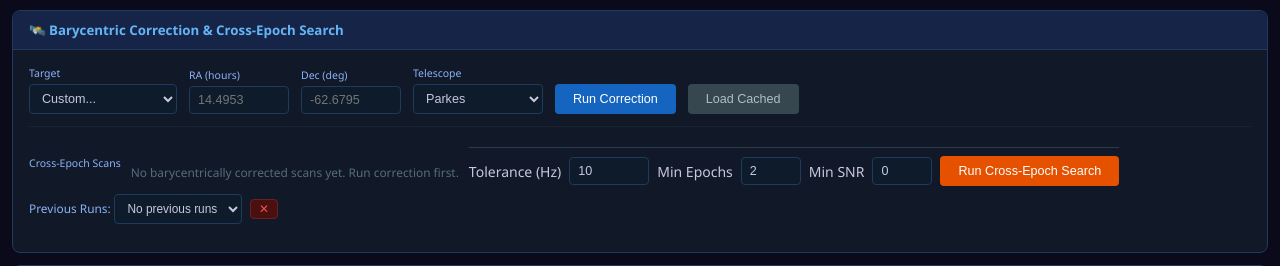
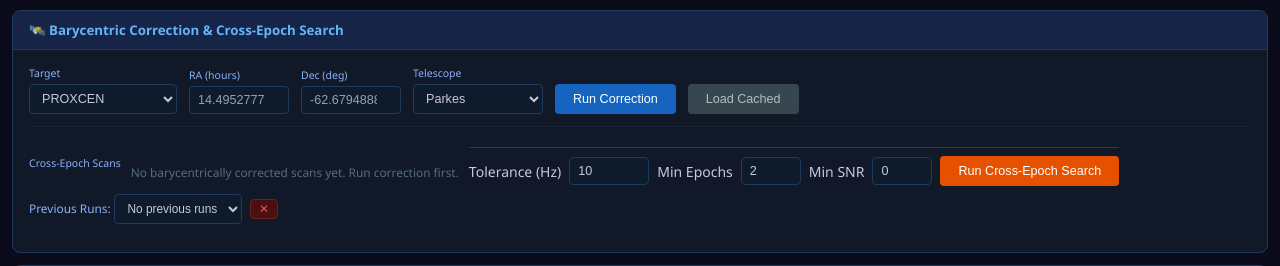
Before and after one commit to w4gon79/backyard-seti, a Flask app: page / in a window 1280 px wide. Shown: the part 1043-1309 px from the top of the page. Run offline with Flask 3, Linux system fonts and the light colour scheme; data comes from the database, SQL or seed files in the repository; data that the repository does not hold is empty; some libraries are stand-ins or nearby versions.

Commit message:
Retire Custom... from Barycentric Target dropdown: registry-only
Custom predates the registry, when hand-typed coords were the only way
to correct an unregistered target. Now it was the last manual-override
path: runBarycentric sent the RA/Dec field values and the backend
resolver treats provided coords as manual, silently beating the
registry - stale/typo coords meant wrong-star corrections.

- Dropdown is registry-only, auto-selects the first target on load.
- RA/Dec fields readonly, auto-filled from registry (still visible for
  verification, no longer editable).
- runBarycentric sends scan_id + target + telescope only; the backend
  resolves coords from the scan's target via the registry.
- dashboard.js v=75.

Verified live: no Custom option served, readonly fields, dropdown
endpoint 0.98s warm cache, sweep resumed (9,350 remaining).

```diff
--- a/dashboard/static/js/dashboard.js
+++ b/dashboard/static/js/dashboard.js
@@ -2089,14 +2089,24 @@ async function loadBarycentricTargets() {
         var resp = await fetch('/api/barycentric/targets');
         var data = await resp.json();
         var select = document.getElementById('bary-target-select');
-        var html = '<option value="">Custom...</option>';
+        var html = '';
         baryTargets = {};
         for (var i = 0; i < data.targets.length; i++) {
             var t = data.targets[i];
             baryTargets[t.name] = {ra: t.ra_hours, dec: t.dec_deg};
             html += '<option value="' + t.name + '">' + t.name + '</option>';
         }
+        if (!data.targets.length) {
+            html = '<option value="">No targets in registry</option>';
+        }
         select.innerHTML = html;
+        // Registry-only (Custom retired): auto-select the first target
+        // and display its registry coordinates
+        if (data.targets.length > 0) {
+            select.value = data.targets[0].name;
+            document.getElementById('bary-ra').value = data.targets[0].ra_hours;
+            document.getElementById('bary-dec').value = data.targets[0].dec_deg;
+        }
         // Store which scans have barycentric correction completed
         window.correctedScanIds = data.corrected_scans || [];
         // Store detailed status (complete vs partial)
@@ -2232,9 +2242,10 @@ async function runBarycentric() {
 
     var params = {
         scan_id: currentScanId,
-        ra_hours: parseFloat(document.getElementById('bary-ra').value) || null,
-        dec_deg: parseFloat(document.getElementById('bary-dec').value) || null,
+        target: document.getElementById('bary-target-select').value || null,
         telescope: document.getElementById('bary-telescope').value,
+        // Coordinates intentionally NOT sent: the backend resolves them
+        // from the scan's target via the registry (single source of truth).
     };
 
     try {
--- a/dashboard/templates/index.html
+++ b/dashboard/templates/index.html
@@ -157,16 +157,16 @@
                     <div class="bary-target-group">
                         <label>Target</label>
                         <select id="bary-target-select" onchange="onBaryTargetSelected()">
-                            <option value="">Custom...</option>
+                            <option value="">Loading...</option>
                         </select>
                     </div>
                     <div class="bary-coords-group">
                         <label>RA (hours)</label>
-                        <input type="number" id="bary-ra" step="0.0001" placeholder="14.4953" style="width:100px;">
+                        <input type="number" id="bary-ra" step="0.0001" placeholder="14.4953" readonly title="Auto-filled from the Target Registry" style="width:100px;color:#90a4ae;">
                     </div>
                     <div class="bary-coords-group">
                         <label>Dec (deg)</label>
-                        <input type="number" id="bary-dec" step="0.0001" placeholder="-62.6795" style="width:100px;">
+                        <input type="number" id="bary-dec" step="0.0001" placeholder="-62.6795" readonly title="Auto-filled from the Target Registry" style="width:100px;color:#90a4ae;">
                     </div>
                     <div class="bary-coords-group">
                         <label>Telescope</label>
@@ -344,7 +344,7 @@
     </div>
 </div>
 
-<script src="/static/js/dashboard.js?v=74"></script>
+<script src="/static/js/dashboard.js?v=75"></script>
 <script src="/static/js/targets.js?v=2"></script>
 </body>
 </html>
```
